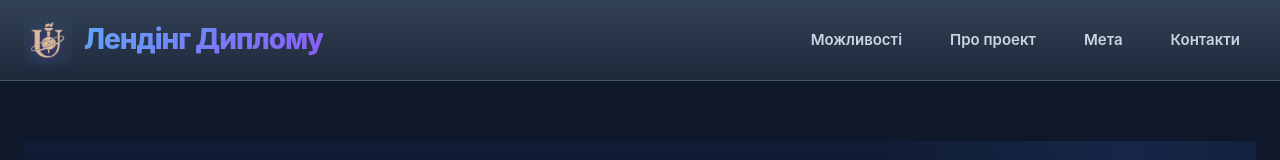
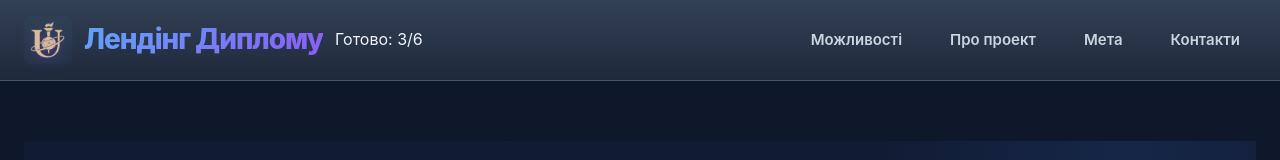
Before and after one commit to LyaKonch/diploma_landing, a React (Vite) app: page / in a window 1280 px wide. Shown: the top 160 px of the page. Built offline with nearby package versions, Linux system fonts and the light colour scheme.

Commit message:
feat:  useState для керування features

```diff
--- a/src/App.jsx
+++ b/src/App.jsx
@@ -1,3 +1,4 @@
+import { useState } from 'react';
 import Header from './components/Header';
 import Main from './components/Main';
 import Footer from './components/Footer';
@@ -10,7 +11,7 @@ function App() {
     subtitle: 'Розробка MCP сервера для моніторингу та управління інфраструктурою',
   };
 
-  const features = [
+  const [features, setFeatures] = useState([
     {
       id: 1,
       title: 'Secure Filesystem Access',
@@ -53,7 +54,24 @@ function App() {
       icon: '🔍',
       status: 'planned'
     },
-  ];
+  ]);
+
+  const completedFeaturesCount = features.filter((feature) => feature.status === 'done').length;
+
+  const handleToggleFeatureStatus = (featureId) => {
+    setFeatures((previousFeatures) =>
+      previousFeatures.map((feature) => {
+        if (feature.id !== featureId) {
+          return feature;
+        }
+
+        return {
+          ...feature,
+          status: feature.status === 'done' ? 'planned' : 'done',
+        };
+      })
+    );
+  };
 
   const actuality = {
     title: 'Актуальність теми',
@@ -95,10 +113,15 @@ function App() {
 
   return (
     <div className="app">
-      <Header projectTitle={projectData.title} />
+      <Header
+        projectTitle={projectData.title}
+        completedFeaturesCount={completedFeaturesCount}
+        totalFeaturesCount={features.length}
+      />
       <Main
         subtitle={projectData.subtitle}
         features={features}
+        onToggleFeatureStatus={handleToggleFeatureStatus}
         actuality={actuality}
         goals={goals}
         methodology={methodology}
--- a/src/components/Header.jsx
+++ b/src/components/Header.jsx
@@ -1,10 +1,13 @@
-const Header = ({ projectTitle }) => {
+const Header = ({ projectTitle, completedFeaturesCount, totalFeaturesCount }) => {
   return (
     <header className="header">
       <nav aria-label="Головна навігація" className="flex items-center justify-between">
         <div className="header__logo-section">
           <img src="/android-chrome-192x192.png" alt="Логотип університету" className="header__logo" />
           <h1 className="header__title">{projectTitle}</h1>
+          <span className="header__counter">
+            Готово: {completedFeaturesCount}/{totalFeaturesCount}
+          </span>
         </div>
         <div className="header__nav flex gap-4">
           <a href="#features" className="nav-link">Можливості</a>
```
